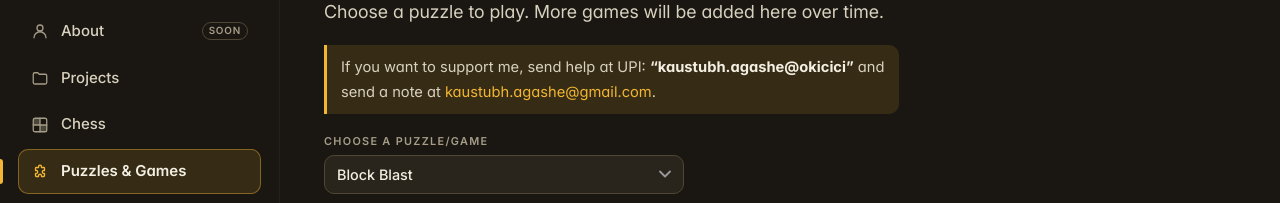
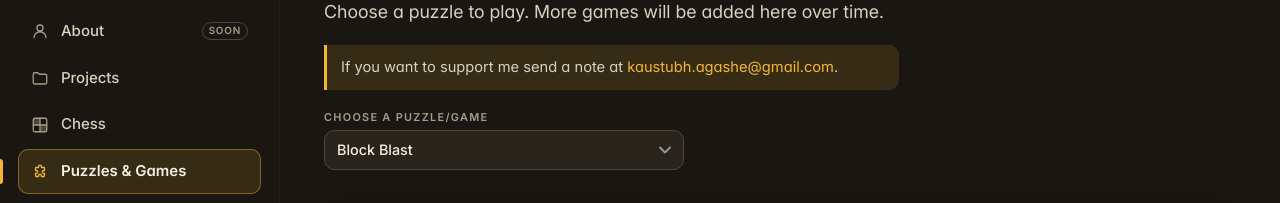
Before and after one commit to kaustubhagashe/kaustubhagashe.github.io, a plain HTML site: page puzzles.html in a window 1280 px wide. Shown: the part 167-370 px from the top of the page. Drawn offline with Linux system fonts and the light colour scheme; no server answers.

Commit message:
Update support message in puzzles.html
Removed UPI support information from the puzzles page.

```diff
--- a/puzzles.html
+++ b/puzzles.html
@@ -60,7 +60,7 @@
         <div class="eyebrow">Puzzles &amp; brain teasers</div>
         <h1>Puzzles &amp; Games</h1>
         <p class="lede">Choose a puzzle to play. More games will be added here over time.</p>
-        <p class="support">If you want to support me, send help at UPI: <strong>“kaustubh.agashe@okicici”</strong> and send a note at <a href="mailto:kaustubh.agashe@gmail.com">kaustubh.agashe@gmail.com</a>.</p>
+        <p class="support">If you want to support me send a note at <a href="mailto:kaustubh.agashe@gmail.com">kaustubh.agashe@gmail.com</a>.</p>
         <div class="picker">
           <label for="puzzle-select" class="field-label" style="margin:0">Choose a Puzzle/Game</label>
           <select id="puzzle-select" class="field-input" aria-controls="puzzle-panels"></select>
```
